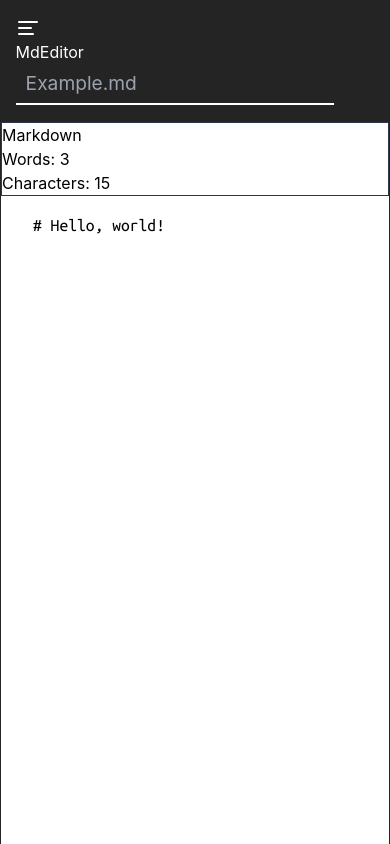
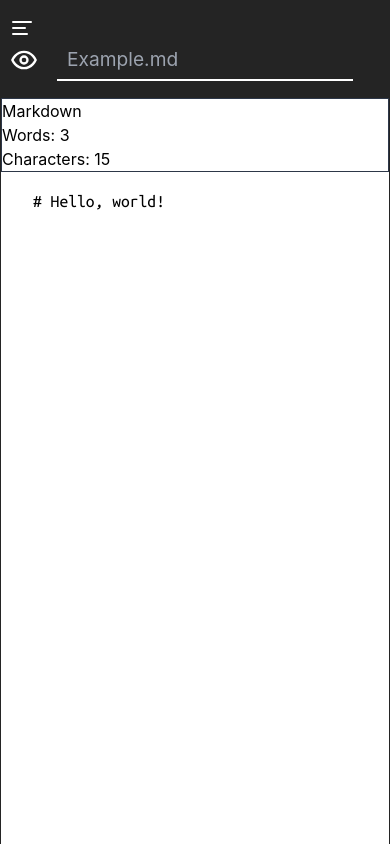
Before and after one commit to Plasticfoods/markdown-editor, a React (Vite) app: page / in a window 390 px wide. Built offline with nearby package versions, Linux system fonts and the light colour scheme.

Commit message:
Added eye icon on small screen

```diff
--- a/src/App.css
+++ b/src/App.css
@@ -76,6 +76,24 @@ header {
 
 
 @media (max-width: 768px) {
+    .header-wrapper {
+        width: 95%;
+    }
+
+    .title {
+        display: none;
+    }
+
+    #name-input {
+        width: 80%;
+    }
+
+    .header-right {
+        display: flex;
+        gap: 1.2rem;
+        align-items: center;
+    }
+
     .editor {
         grid-template-columns: 1fr;
         grid-template-rows: auto auto;
--- a/src/components/Editor.jsx
+++ b/src/components/Editor.jsx
@@ -1,10 +1,18 @@
 import MarkdownSection from './MarkdownSection';
 import PreviewSection from './PreviewSection';
+import { useState } from 'react';
 
-export default function Editor({ content, handleContentChange }) {
+export default function Editor({ content, handleContentChange, showPreview }) {
 
   return (
     <div className="editor">
+      <div className='md:hidden'>
+        {
+          showPreview ?
+          <PreviewSection content={content} /> :
+          <MarkdownSection content={content} handleContentChange={handleContentChange} />
+        }
+      </div>
       <MarkdownSection content={content} handleContentChange={handleContentChange} />
       <PreviewSection content={content} />
     </div>
--- a/src/components/Home.jsx
+++ b/src/components/Home.jsx
@@ -3,9 +3,12 @@ import { AlignLeft } from 'lucide-react';
 import { Link } from "react-router-dom";
 import { useContext } from "react";
 import { ListContext } from "../contexts/List";
+import { useState } from "react";
+import { Eye, EyeOff } from 'lucide-react';
 
 function Home() {
   const {markdownList, updateItem, currentIndex} = useContext(ListContext)
+  const [showPreview, setShowPreview] = useState(false);
 
   console.log(markdownList)
 
@@ -35,18 +38,22 @@ function Home() {
         {/* Header wrapper */}
         <div className="header-wrapper flex justify-between items-center">
           {/* Header left */}
-          <div className="header-left flex gap-5">
+          <div className="header-left md:flex md:gap-5">
             <Link className="self-center">
               <AlignLeft size={24} />
             </Link>
-            <h1 className="text-2xl font-bold">MdEditor</h1>
+            <h1 className="text-2xl font-bold title">MdEditor</h1>
           </div>
-          <div>
+          {/* Header right */}
+          <div className="header-right">
+            <div className="icon-eye md:hidden">
+              {showPreview ? <EyeOff size={28} onClick={() => setShowPreview(false)} /> : <Eye size={28} onClick={() => setShowPreview(true)} />}
+            </div>
             <input type="text" id="name-input" placeholder={item.name} onChange={(e) => handleNameChange(e.target.value)} />
           </div>
         </div>
       </header>
-      <Editor content={item.content} handleContentChange={handleContentChange} />
+      <Editor content={item.content} handleContentChange={handleContentChange} showPreview={showPreview} />
     </div>
   );
 }
```
